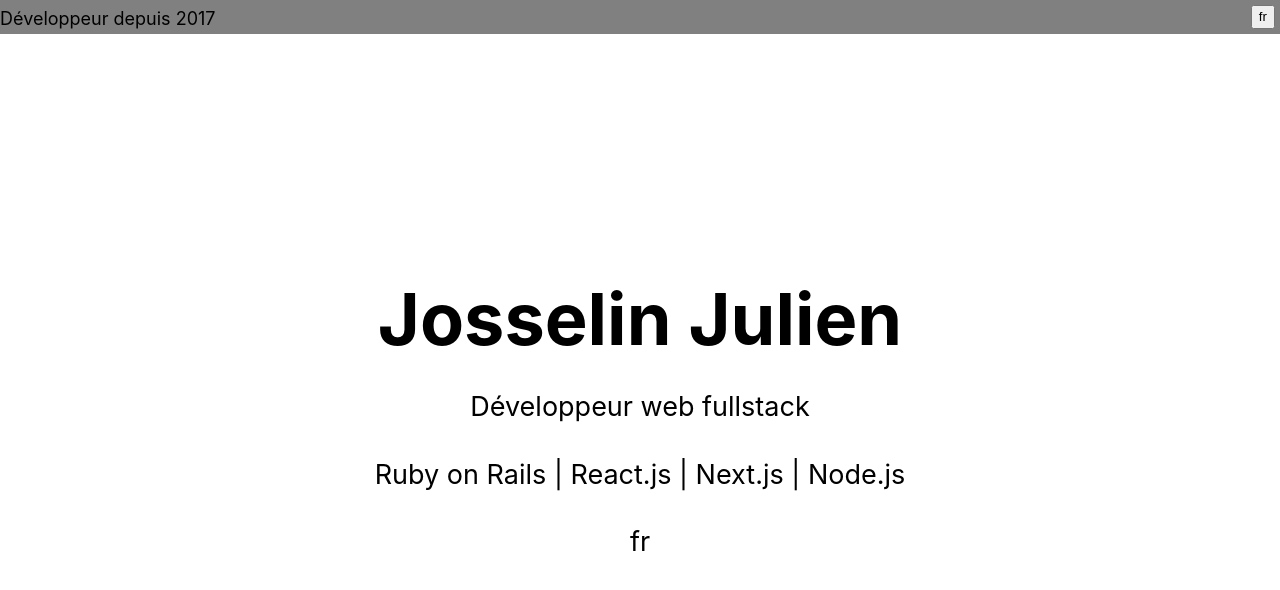
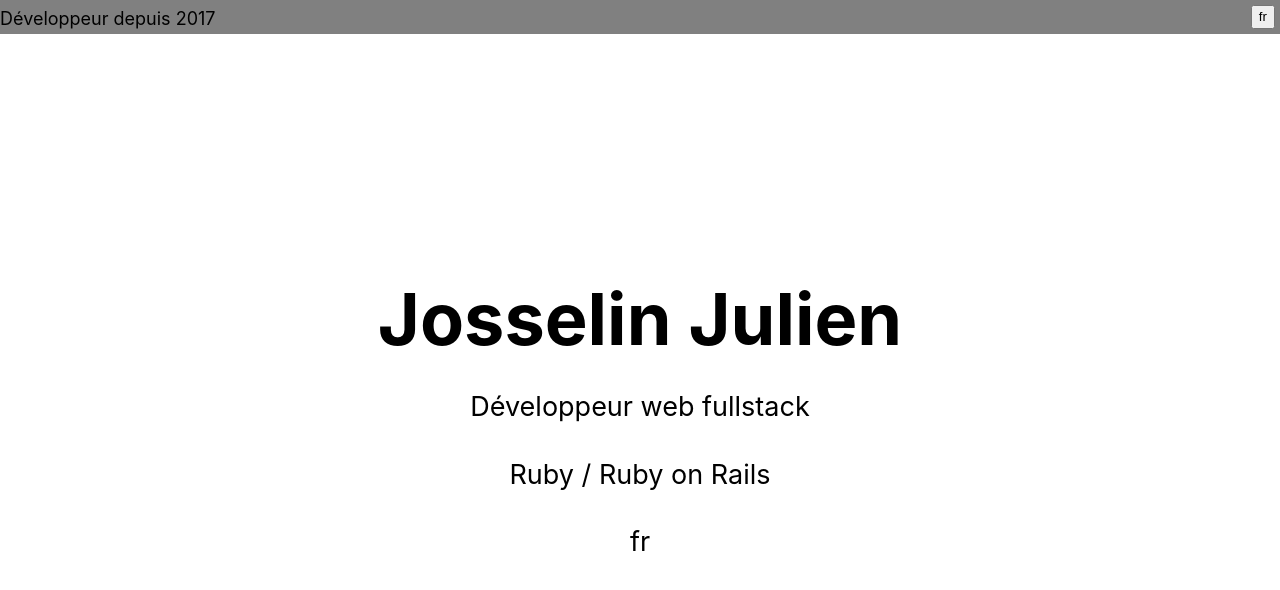
Before and after one commit to OnyJ/Portfolio, a Next.js app: page / in a window 1280 px wide. Shown: the top 590 px of the page. Built offline with nearby package versions, Linux system fonts and the light colour scheme.

Commit message:
home: TextSlider switches text

```diff
--- /dev/null
+++ b/components/Home/TextSlider.js
@@ -0,0 +1,30 @@
+import { useState, useEffect } from "react";
+
+export default function TextSlider() {
+  const texts = [
+    "React.js | Next.js | Node.js",
+    "Ruby / Ruby on Rails",
+  ];
+  const [sliderContent, setSliderContent] = useState(texts[0]);
+  const maxLength = texts.length - 1;
+
+  const autoSwitchSliderText = (val) => {
+    const update = (value) => {
+      setSliderContent(texts[value]);
+      autoSwitchSliderText(value);
+    };
+    setTimeout(function () {
+      val == maxLength ? update(0) : update((val += 1));
+    }, 1500);
+  };
+
+  useEffect(() => {
+    autoSwitchSliderText(0);
+  }, []);
+
+  return (
+    <>
+      <p>{sliderContent}</p>
+    </>
+  );
+}
--- a/pages/index.js
+++ b/pages/index.js
@@ -2,6 +2,7 @@
 import Head from "next/head";
 import styles from "styles/Home.module.scss";
 import { useTextContext } from "components/TextContext";
+import TextSlider from "components/Home/TextSlider";
 
 export default function Home() {
   const textProps = useTextContext();
@@ -18,7 +19,7 @@
         <h1 className={styles.title}>Josselin Julien</h1>
         <div className={styles.description}>
           <p>{text.home_subtitle}</p>
-          <p>Ruby on Rails | React.js | Next.js | Node.js</p>
+          <TextSlider />
           <p>{textProps.language}</p>
         </div>
       </main>
```
